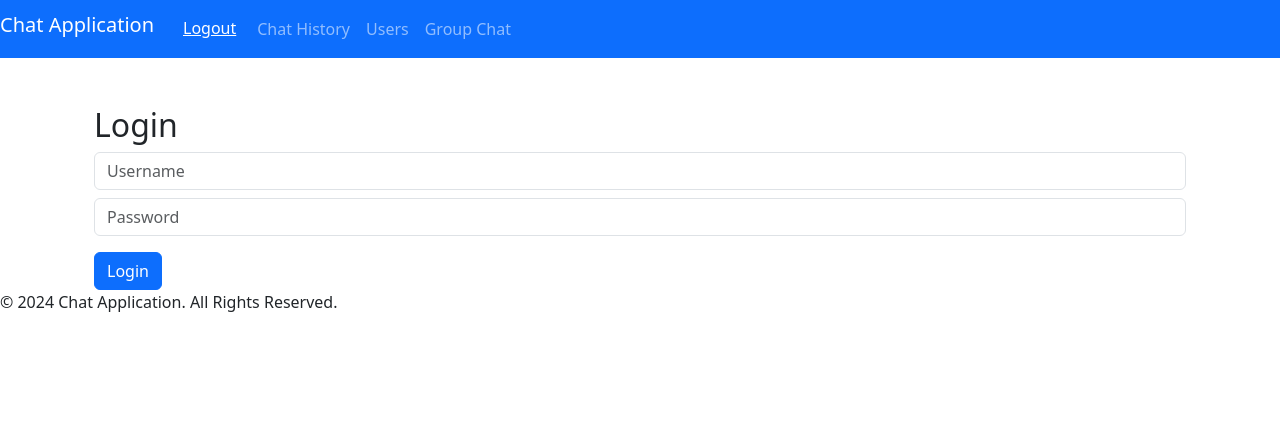
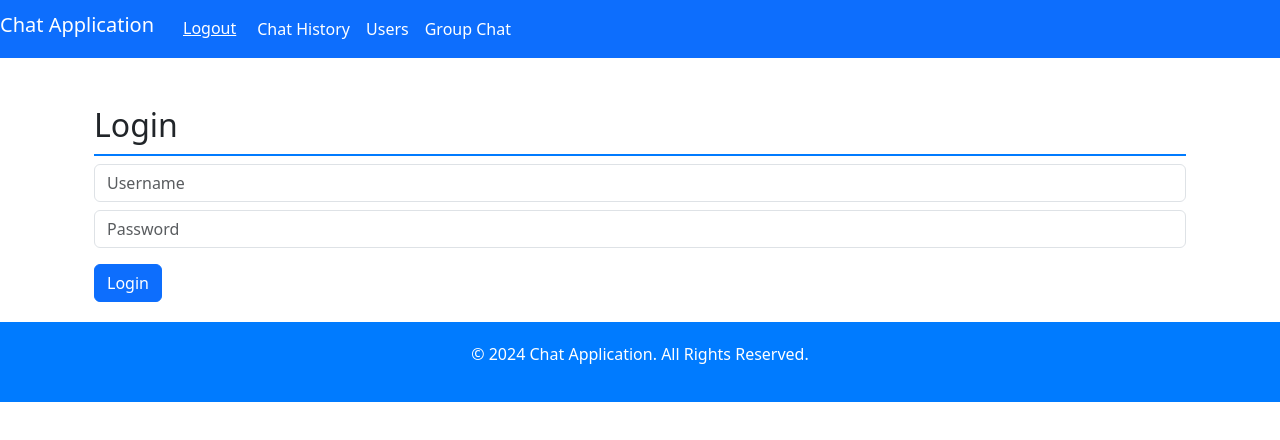
Before and after one commit to SkandaShreedhar/DBMS-Project, a React (Create React App) app in the folder myapp/: page / in a window 1280 px wide. Shown: the top 440 px of the page. Built offline with nearby package versions, Linux system fonts and the light colour scheme; no server answers.

Commit message:
Update App.css

```diff
--- a/myapp/src/App.css
+++ b/myapp/src/App.css
@@ -1,38 +1,86 @@
-.App {
-  text-align: center;
+/* App.css */
+
+body {
+  background-color: #f0f2f5; /* Light grey background */
+  font-family: 'Arial', sans-serif;
 }
 
-.App-logo {
-  height: 40vmin;
-  pointer-events: none;
+.navbar {
+  padding: 1rem;
 }
 
-@media (prefers-reduced-motion: no-preference) {
-  .App-logo {
-    animation: App-logo-spin infinite 20s linear;
-  }
-}
-
-.App-header {
-  background-color: #282c34;
-  min-height: 100vh;
-  display: flex;
-  flex-direction: column;
-  align-items: center;
-  justify-content: center;
-  font-size: calc(10px + 2vmin);
+.navbar h1 {
   color: white;
 }
 
-.App-link {
-  color: #61dafb;
+.navbar-nav .nav-link {
+  color: white;
 }
 
-@keyframes App-logo-spin {
-  from {
-    transform: rotate(0deg);
-  }
-  to {
-    transform: rotate(360deg);
-  }
+.navbar-nav .nav-link:hover {
+  color: #dcdcdc; /* Slightly lighter on hover */
 }
+
+.container {
+  margin-top: 20px;
+}
+
+.chat-window {
+  background-color: white;
+  border-radius: 10px;
+  box-shadow: 0 0 15px rgba(0, 0, 0, 0.1);
+}
+
+.chat-input {
+  display: flex;
+  margin-top: 10px;
+}
+
+.chat-input input {
+  flex: 1;
+  padding: 10px;
+  border-radius: 5px;
+  border: 1px solid #ced4da;
+}
+
+.chat-input button {
+  margin-left: 10px;
+  background-color: #007bff;
+  color: white;
+  border: none;
+  border-radius: 5px;
+  padding: 10px 15px;
+}
+
+.chat-input button:hover {
+  background-color: #0056b3;
+}
+
+h2 {
+  color: #343a40; /* Dark grey */
+  border-bottom: 2px solid #007bff;
+  padding-bottom: 10px;
+}
+
+.list-group-item {
+  background-color: #e9ecef; /* Light grey for list items */
+}
+
+.list-group-item:hover {
+  background-color: #ced4da; /* Darker grey on hover */
+}
+
+.text-danger {
+  color: #dc3545; /* Bootstrap danger color */
+}
+
+footer {
+  text-align: center;
+  padding: 20px;
+  margin-top: 20px;
+  background-color: #007bff;
+  color: white;
+  position: relative;
+  bottom: 0;
+  width: 100%;
+}
```
